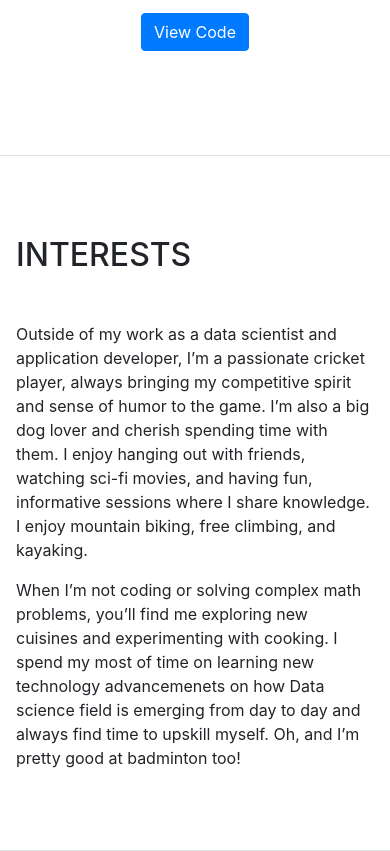
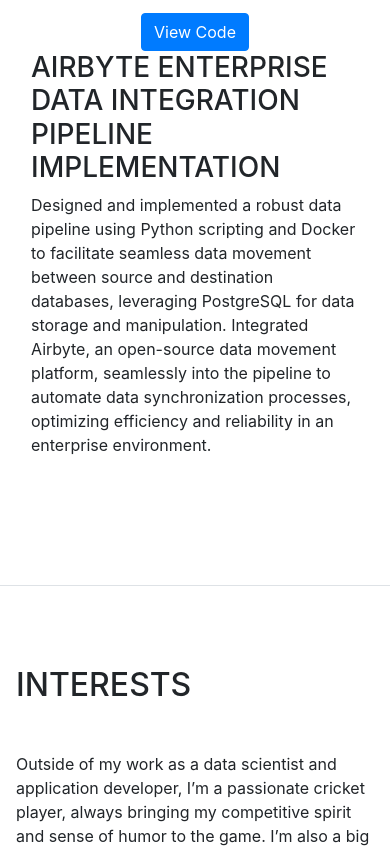
Before and after one commit to MukeshReddy2K/mukeshreddy2k.github.io, a website with bundled scripts: page index.html in a window 390 px wide. Shown: the part 7229-8080 px from the top of the page. Built offline with nearby package versions, Linux system fonts and the light colour scheme; a web font is replaced by a local one.

Commit message:
Update index.html

```diff
--- a/index.html
+++ b/index.html
@@ -407,6 +407,13 @@
                             <a href="https://github.com/MukeshReddy2K/MECemailRemainderMain" class="btn btn-primary", target="_blank">View Code</a>
                         </div>
                     </div>
+                  <div class="col-md-6 mb-4">
+                    <div class="project-box">
+                        <h3>Airbyte Enterprise Data Integration Pipeline Implementation </h3>
+                        <p>Designed and implemented a robust data pipeline using Python scripting and Docker to facilitate seamless data movement between source and destination databases, leveraging PostgreSQL for data storage and manipulation. Integrated Airbyte, an open-source data movement platform, seamlessly into the pipeline to automate data synchronization processes, optimizing efficiency and reliability in an enterprise environment. </p>
+
+                    </div>
+                </div>
                 </div>
             </div>
 
```
